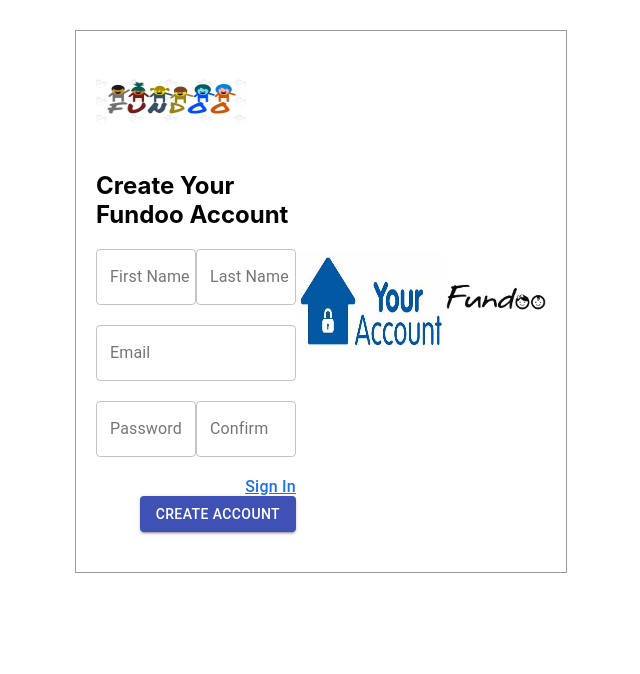
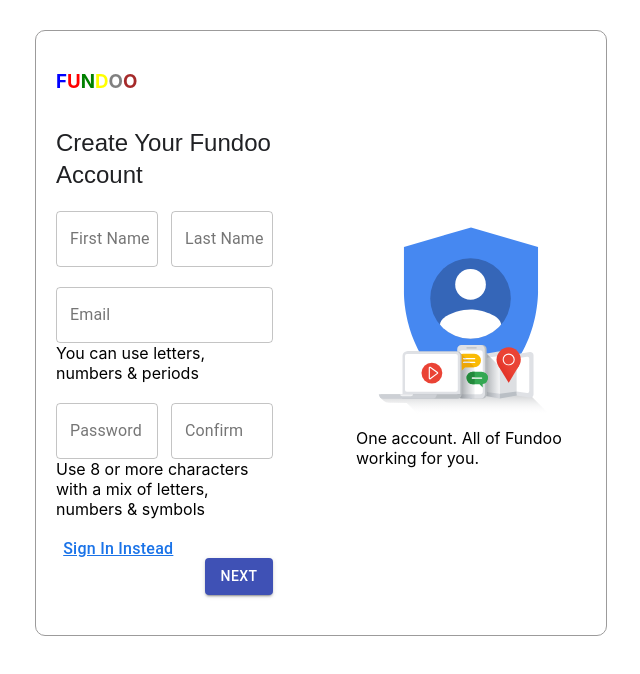
Before and after one commit to ZzeErrO/FundooFrontEnd, a React (Create React App) app: page /registration in a window 1280 px wide. Shown: the top 674 px of the page, without its empty margins (319-959 px from the left). Built offline with nearby package versions, Linux system fonts and the light colour scheme.

Commit message:
[Prashik]Added: Used BrowerRouter, Switch and Route

```diff
--- a/src/App.js
+++ b/src/App.js
@@ -7,8 +7,10 @@
 function App() {
   return (
       <BrowserRouter>
-      <Route path= "/login" component={LoginPage} />
-      <Route path= "/registration" component={Registration_Page} />
+        <Switch>
+          <Route path= "/login" component={LoginPage} />
+          <Route path= "/registration" component={Registration_Page} />
+        </Switch>
       </BrowserRouter>
   );
 }
--- a/src/pages/LoginPage/LoginPage.css
+++ b/src/pages/LoginPage/LoginPage.css
@@ -82,7 +82,7 @@
 
 .textinput{
 
-    width: 430px;
+    width: 420px;
 }
 
 .data{
@@ -115,7 +115,7 @@
 
 .spacewidth{
 
-    width:240px;
+    width:200px;
 }
 
 .header{
--- a/src/pages/LoginPage/LoginPage.jsx
+++ b/src/pages/LoginPage/LoginPage.jsx
@@ -101,10 +101,11 @@
             <div class = "space"></div>
             </div>
             <div>
-            <p>
-            Not your computer? Use a private browsing window to sign in. <a href = "www.google.com">Learn more</a>
+
+            Not your computer? Use a private browsing window to sign <p> in. <a href = "www.google.com">Learn more</a>
             </p>
             </div>
+            <div class = "space"></div>
             <div class= "inside">
             <a href = "../pages/RegistrationPage/RegistrationPage.jsx">Create Account</a>
             <div class = "spacewidth"></div>
--- a/src/pages/RegistrationPage/RegistrationPage.css
+++ b/src/pages/RegistrationPage/RegistrationPage.css
@@ -29,8 +29,8 @@
     flex: 2;
     align-items: center;
     padding: 20px;
+    border-radius: 10px;
 }
-
 
 .input{
 
@@ -65,13 +65,28 @@
 
 .image{
 
-    height:100px;
-    width: 150px;
+    height:230px;
+    width: 230px;
 }
 
 .space{
 
     height:20px;
+}
+
+.spacewidth{
+
+    width:200px;
+}
+
+.spacewidth2{
+
+    width:30px;
+}
+
+.spacewidth3{
+
+    width:100px;
 }
 
 .header{
@@ -87,4 +102,19 @@
 a{
     display: flex;
     align-items:baseline;
+
+    border-radius: 4px;
+    color: #1a73e8;
+    display: inline-block;
+    font-weight: 500;
+    letter-spacing: .25px;
+    outline: 0;
+    position: relative;
+    background-color: transparent;
+    cursor: pointer;
+    font-size: inherit;
+    padding: 0;
+    text-align: left;
+    border: 0;
+    font-family: roboto,'Noto Sans Myanmar UI',arial,sans-serif;
 }
--- a/src/pages/RegistrationPage/RegistrationPage.js
+++ b/src/pages/RegistrationPage/RegistrationPage.js
@@ -2,7 +2,7 @@
 import './RegistrationPage.css';
 import Button from '@material-ui/core/Button';
 import TextField from '@material-ui/core/TextField';
-import fundoo from '../../assets/fundoo.jpg';
+import fundoo4 from '../../assets/fundoo4.svg';
 import fundoo2 from '../../assets/fundoo2.jpg';
 import fundoo3 from '../../assets/fundoo3.jpg';
 
@@ -89,9 +89,16 @@
           <div class = "left"></div>
           <div class= "form">
           <div class= "info">
-          <img class = "image" src = {fundoo} alt= "fundoo"/>
-            <div><h2>Create Your Fundoo Account</h2></div>
-
+          <div class = "fundoo">
+            <h3 id = "f">F</h3>
+            <h3 id = "u">U</h3>
+            <h3 id = "n">N</h3>
+            <h3 id = "d">D</h3>
+            <h3 id = "o">O</h3>
+            <h3 id = "x">O</h3>
+            </div>
+            <div class = "signin">Create Your Fundoo Account</div>
+            <div class = "space"></div>
             <div class="names">
             <TextField
               error = {this.state.FNError}
@@ -102,6 +109,7 @@
               onChange = {e => this.handleChangeFirstName(e)}
               helperText = {this.state.FNError ? "First Name" : ''}
               />
+              <div class = "spacewidth2"></div>
             <TextField
               error = {this.state.LNError}
               label = "Last Name"
@@ -122,6 +130,7 @@
               onChange = {e => this.handleChangeEmail(e)}
               helperText = {this.state.EError ? "Enter Email Address" : ''}
               />
+              You can use letters, numbers & periods
             <div class = "space"></div>
             <div class= "names">
             <TextField
@@ -133,6 +142,7 @@
               onChange = {e => this.handleChangePassword(e)}
               helperText = {this.state.PError ? "Enter Password" : ''}
               />
+              <div class = "spacewidth2"></div>
             <TextField
               error = {this.state.CPError}
               label = "Confirm"
@@ -141,17 +151,22 @@
               variant = "outlined"
               onChange = {e => this.handleChangeConfirmPassword(e)}
               helperText = {this.state.CPError ? "Confirm Password" : ''}
-              />            </div>
+              />
+              </div>
+              Use 8 or more characters with a mix of letters, numbers & symbols
             <div class = "space"></div>
             <div class= "inside">
-            <a href = "../pages/LoginPage/LoginPage.jsx">Sign In</a>
-            <Button variant="contained" color="primary" onClick = {this.Next}>  Create Account </Button>
+            <a href = "../pages/LoginPage/LoginPage.jsx">Sign In Instead</a>
+            <div class = "spacewidth3"></div>
+            <Button variant="contained" color="primary" onClick = {this.Next}>  Next </Button>
             </div>
             <div class = "space"></div>
             </div>
-            <img class= "image" src = {fundoo3} alt = "fundooAccount" />
-            <img class= "image" src = {fundoo2} alt = "fundooCreate" />
-
+            <div class = "spacewidth"></div>
+            <div class = "content">
+            <img class= "image" src = {fundoo4} alt = "fundooAccount" />
+            One account. All of Fundoo working for you.
+            </div>
           </div>
           <div class = "right"></div>
               </div>
```
Also changed, not shown: src/assets/fundoo4.svg (added).
